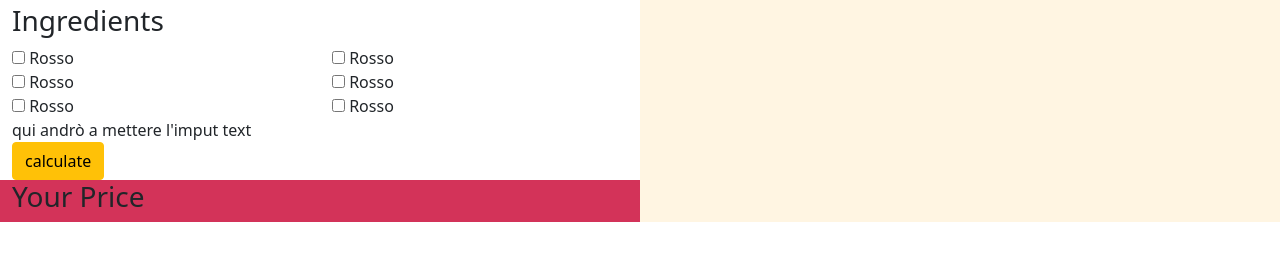
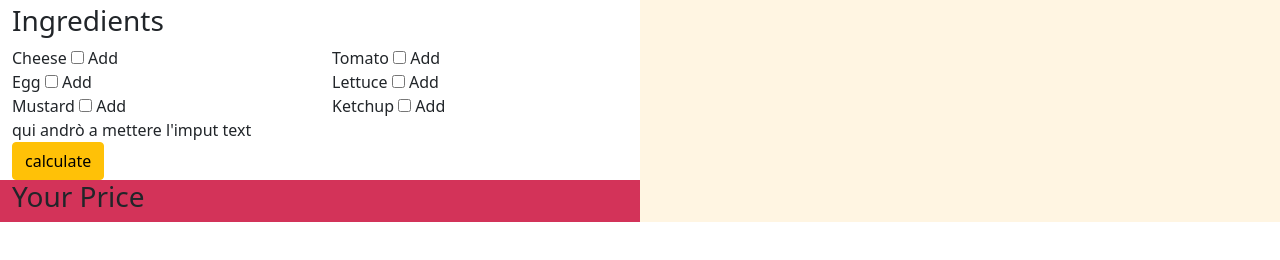
Before and after one commit to MarcoDeRosso/js-burger, a plain HTML site: page index.html in a window 1280 px wide. Shown: the part 98-358 px from the top of the page. Drawn offline with nearby package versions, Linux system fonts and the light colour scheme.

Commit message:
check format

```diff
--- a/index.html
+++ b/index.html
@@ -42,20 +42,25 @@
                                 <div class="row">
                                     <div class="col-12">
                                         <form action="">
-                                            <input type="checkbox" class="check-colors" id="box-color1" name="box-color1" value="red">
-                                            <label for="box-color1">Rosso</label>
+                                            <label for="box-ingredient1">Cheese</label>
+                                            <input type="checkbox" class="check-ingredients" id="box-ingredient1" name="box-ingredient1" value="cheese">
+                                            <label for="box-ingredient1">Add</label>
                                         </form>
                                     </div>
                                     <div class="col-12">
                                         <form action="">
-                                            <input type="checkbox" class="check-colors" id="box-color1" name="box-color1" value="red">
-                                            <label for="box-color1">Rosso</label>
+                                            <label for="box-ingredient2">Egg</label>
+                                            <input type="checkbox" class="check-ingredients" id="box-ingredient2" name="box-ingredient2" value="egg">
+                                            <label for="box-ingredient2">Add</label>
+
                                         </form>
                                     </div>
                                     <div class="col-12">
                                         <form action="">
-                                            <input type="checkbox" class="check-colors" id="box-color1" name="box-color1" value="red">
-                                            <label for="box-color1">Rosso</label>
+                                            <label for="box-ingredient3">Mustard</label>
+                                            <input type="checkbox" class="check-ingredients" id="box-ingredient3" name="box-ingredient3" value="mustard">
+                                            <label for="box-ingredient3">Add</label>
+
                                         </form>
                                     </div>
                                 </div>
@@ -64,20 +69,26 @@
                                 <div class="row">
                                     <div class="col-12">
                                         <form action="">
-                                            <input type="checkbox" class="check-colors" id="box-color1" name="box-color1" value="red">
-                                            <label for="box-color1">Rosso</label>
+                                            <label for="box-ingredient4">Tomato</label>
+                                            <input type="checkbox" class="check-ingredients" id="box-ingredient4" name="box-ingredient4" value="tomato">
+                                            <label for="box-ingredient4">Add</label>
+
                                         </form>
                                     </div>
                                     <div class="col-12">
                                         <form action="">
-                                            <input type="checkbox" class="check-colors" id="box-color1" name="box-color1" value="red">
-                                            <label for="box-color1">Rosso</label>
+                                            <label for="box-ingredient5">Lettuce</label>
+                                            <input type="checkbox" class="check-ingredients" id="box-ingredient5" name="box-ingredient5" value="lettuce">
+                                            <label for="box-ingredient5">Add</label>
+
                                         </form>
                                     </div>
                                     <div class="col-12">
                                         <form action="">
-                                            <input type="checkbox" class="check-colors" id="box-color1" name="box-color1" value="red">
-                                            <label for="box-color1">Rosso</label>
+                                            <label for="box-ingredient6">Ketchup</label>
+                                            <input type="checkbox" class="check-ingredients" id="box-ingredient6" name="box-ingredient6" value="ketchup">
+                                            <label for="box-ingredient6">Add</label>
+
                                         </form>
                                     </div>
                                 </div>
```
